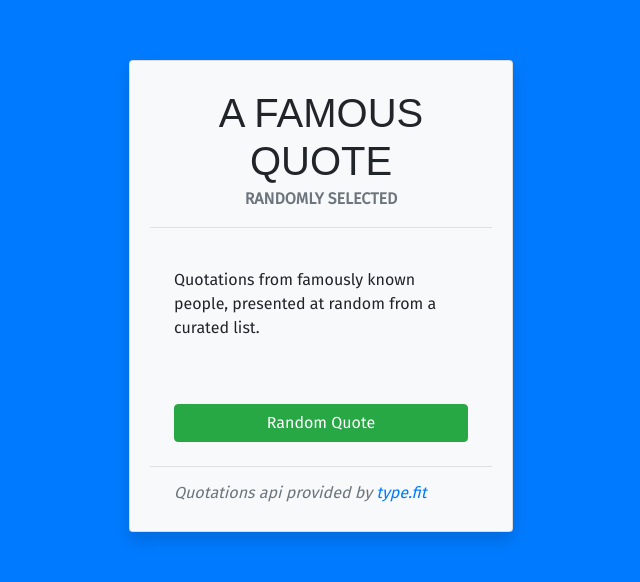
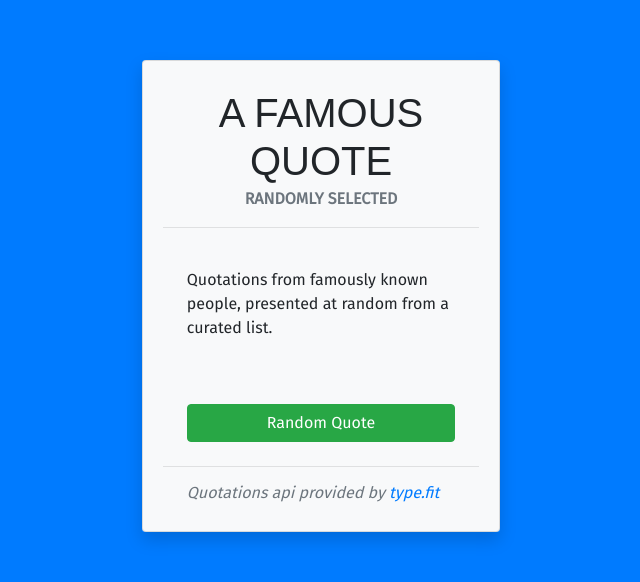
Before and after one commit to ScubaTim/famous-quotes, a React app: page / in a window 1280 px wide. Shown: the part 104-686 px from the top of the page, without its empty margins (319-959 px from the left). Built offline with nearby package versions, Linux system fonts and the light colour scheme; no server answers; a web font is replaced by a local one.

Commit message:
style changes

```diff
--- a/src/App.js
+++ b/src/App.js
@@ -1,10 +1,10 @@
 import React, { useState, useEffect } from 'react';
-import axios from 'axios';
 import {
   Card, CardText, CardBody,
   CardTitle, CardSubtitle, Button
 } from 'reactstrap';
 
+import getRandomQuotes from './actions/hookActions';
 
 function App() {
   const [randomQuotes, setRandomQuotes] = useState([])
@@ -14,11 +14,7 @@ function App() {
   });
 
   useEffect(() => {
-    const getQuotes = async () => {
-      const response = await axios.get('https://type.fit/api/quotes')
-      setRandomQuotes(response.data)
-  }
-  getQuotes().catch(error => console.log(`There was an error ${error}`))
+    getRandomQuotes(setRandomQuotes)
   },[])
 
   const getRandomQuote = () => {
@@ -27,21 +23,19 @@ function App() {
     setQuote(randomQuote)
   }
 
-  console.log(quote)
-
   return (
     <div data-test="component-app" className="bg-primary d-flex justify-content-center align-items-center" style={{height: "100vh"}}>
       <div className="shadow">
-      <Card data-test="component-card" color="light" style={{minWidth:"320px", width:"30vw"}}>
+      <Card data-test="component-card" color="light" style={{minWidth:"320px", width:"28vw"}}>
         <CardBody>
           <CardTitle tag="h1" className="text-center text-uppercase my-2">A Famous Quote</CardTitle>
           <CardSubtitle className="text-center text-uppercase font-weight-bold text-secondary">Randomly Selected</CardSubtitle>
           <hr className="mt-3" />
-          <div className="px-4 pt-4 pb-5">
+          <div className="mx-4 pt-4 pb-5">
             <CardText data-test="component-quote">
               {quote.text}
             </CardText>
-            <p className="text-right px-4">{quote.author ? `~ ${quote.author}` : ''}</p>
+            <p className="text-right pr-1">{quote.author ? `~ ${quote.author}` : ''}</p>
           </div>
           <div className="d-flex mx-4 mb-4">
           <Button color="success" block data-test="component-button" onClick={() => getRandomQuote()}>Random Quote</Button>
--- a/src/actions/hookActions.js
+++ b/src/actions/hookActions.js
@@ -1,9 +1,8 @@
 import axios from 'axios';
 
-const getRandomQuote = async (setRandomQuote) => {
+const getRandomQuotes = async (setRandomQuotes) => {
     const response = await axios.get('https://type.fit/api/quotes')
-    console.log('inside getRandomQuotes call response.data', response.data)  //
-    setRandomQuote(response.data)
+    setRandomQuotes(response.data)
 }
 
-export default getRandomQuote;
+export default getRandomQuotes;
```
Also changed, not shown: 2 other files (tests, documents, lock files or other folders).
